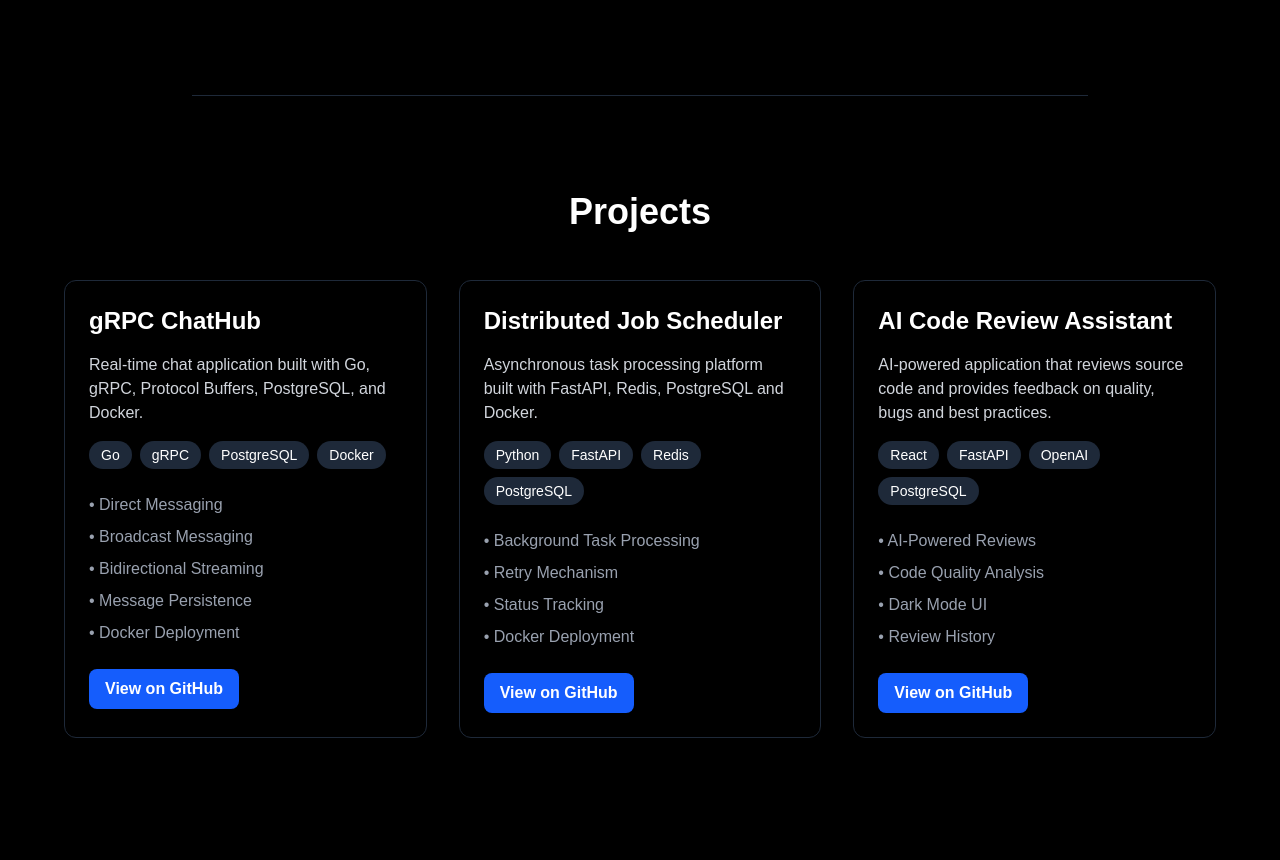
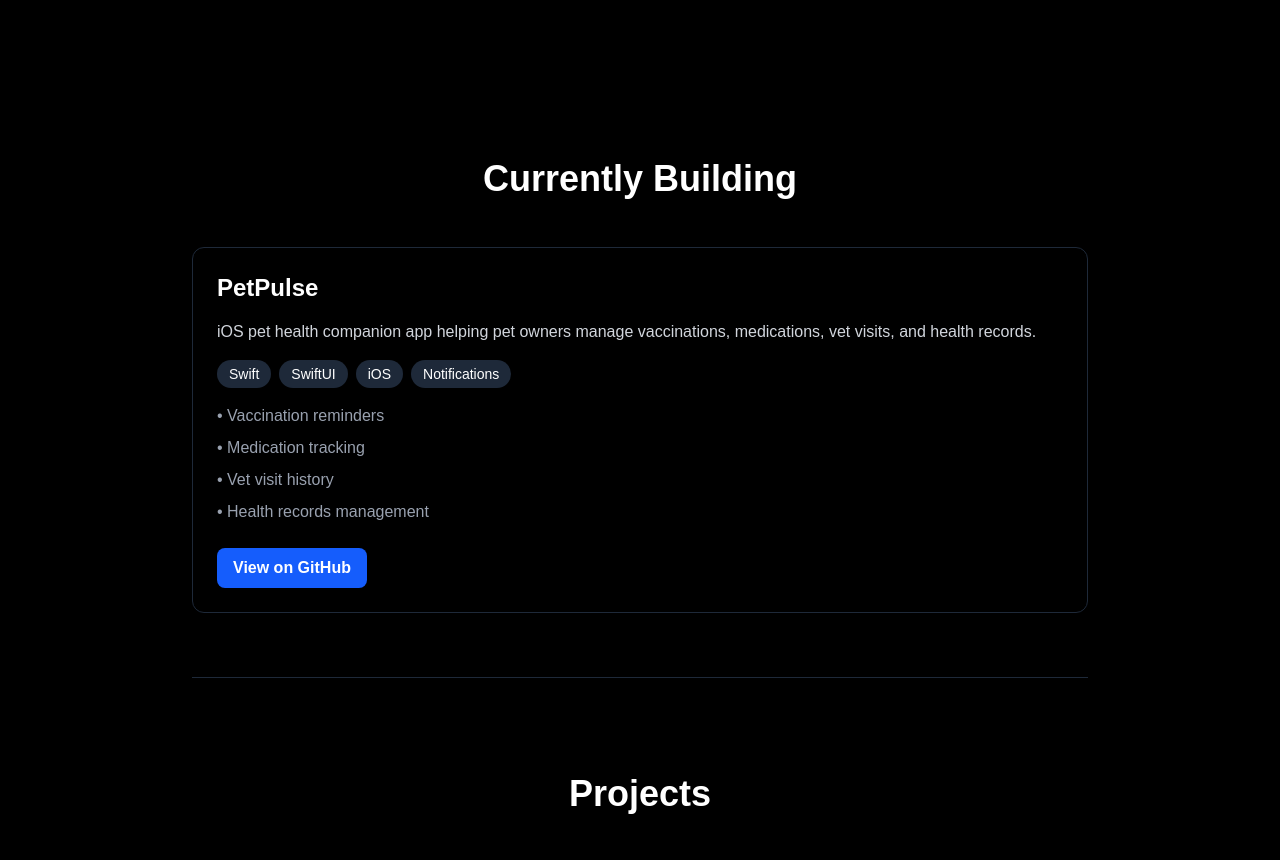
Before and after one commit to vivekrsarnaik/vivek-portfolio, a Next.js app: page / in a window 1280 px wide. Shown: the part 2515-3375 px from the top of the page. Built offline with nearby package versions, Linux system fonts and the light colour scheme.

Commit message:
New Project PetPulse-App

```diff
--- a/app/page.tsx
+++ b/app/page.tsx
@@ -149,6 +149,7 @@ export default function Home() {
           </p>
 
           <div className="flex flex-col sm:flex-row gap-4 justify-center">
+
             <a
   href="#projects"
   className="bg-blue-600 hover:bg-blue-700 px-6 py-3 rounded-lg font-semibold"
@@ -444,7 +445,67 @@ export default function Home() {
           </div>
         </div>
       </section>
+      {/* Currently Building */}
+<section id="building" className="py-16 px-6">
+  <div className="max-w-4xl mx-auto">
+
+
+    <h2 className="text-4xl font-bold text-center mb-12">
+      Currently Building
+    </h2>
+
+    <div className="border border-gray-300 dark:border-gray-800 rounded-xl p-6 shadow-lg">
+
+      <h3 className="text-2xl font-semibold mb-4">
+        PetPulse
+      </h3>
+
+      <p className="text-gray-700 dark:text-gray-300 mb-4">
+        iOS pet health companion app helping pet owners manage
+        vaccinations, medications, vet visits, and health records.
+      </p>
+
+      <div className="flex flex-wrap gap-2 mb-4">
+        <span className="px-3 py-1 bg-gray-200 dark:bg-gray-800 rounded-full text-sm">
+          Swift
+        </span>
+
+        <span className="px-3 py-1 bg-gray-200 dark:bg-gray-800 rounded-full text-sm">
+          SwiftUI
+        </span>
+
+        <span className="px-3 py-1 bg-gray-200 dark:bg-gray-800 rounded-full text-sm">
+          iOS
+        </span>
+
+        <span className="px-3 py-1 bg-gray-200 dark:bg-gray-800 rounded-full text-sm">
+          Notifications
+        </span>
+      </div>
+
+      <ul className="text-gray-500 dark:text-gray-400 space-y-2">
+        <li>• Vaccination reminders</li>
+        <li>• Medication tracking</li>
+        <li>• Vet visit history</li>
+        <li>• Health records management</li>
+      </ul>
+      <div className="mt-6">
+  <a
+    href="https://github.com/vivekrsarnaik/PetPulse-App"
+    target="_blank"
+    rel="noopener noreferrer"
+    className="inline-block bg-blue-600 hover:bg-blue-700 px-4 py-2 rounded-lg font-semibold"
+  >
+    View on GitHub
+  </a>
+</div>
+
+    </div>
+
+  </div>
+</section>
       <div className="max-w-4xl mx-auto border-b border-gray-800"></div>
+
       {/* Projects Section */}
 <section id="projects" className="py-24 px-6">
   <div className="max-w-6xl mx-auto">
```
